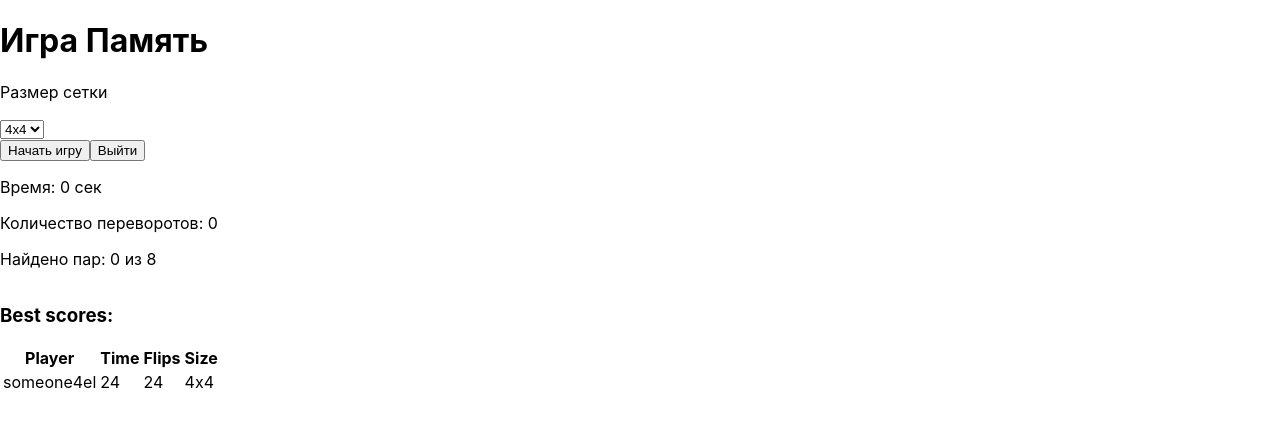
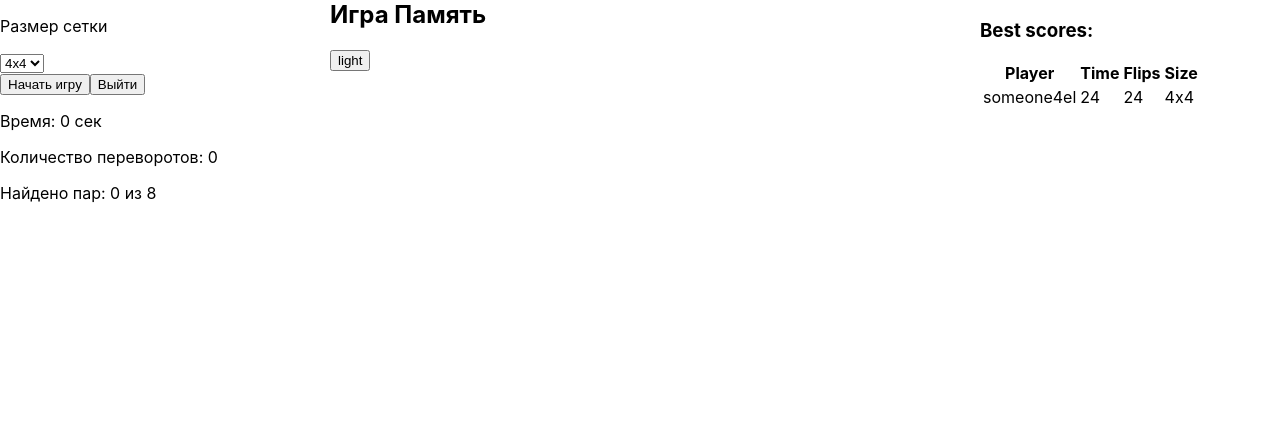
Before and after one commit to NoDanate/AngReact_Project, a React (Create React App) app in the folder prjct/: page / in a window 1280 px wide. Shown: the top 426 px of the page. Built offline with nearby package versions, Linux system fonts and the light colour scheme.

Commit message:
new style!!!

```diff
--- a/prjct/src/App.css
+++ b/prjct/src/App.css
@@ -1,38 +1,37 @@
-.App {
-  text-align: center;
+.memory-game{
+  margin: 0;
+  display: grid;
+  grid-template-columns: 25% 50% 25%;
+  grid-template-rows: 1fr;
+  row-gap: 10px;
+  column-gap: 10px;
 }
 
-.App-logo {
-  height: 40vmin;
-  pointer-events: none;
+.light{
+  background-color: white;
+  color: black;
 }
-
-@media (prefers-reduced-motion: no-preference) {
-  .App-logo {
-    animation: App-logo-spin infinite 20s linear;
-  }
-}
-
-.App-header {
-  background-color: #282c34;
-  min-height: 100vh;
-  display: flex;
-  flex-direction: column;
-  align-items: center;
-  justify-content: center;
-  font-size: calc(10px + 2vmin);
+.dark{
+  background-color: black;
   color: white;
 }
 
-.App-link {
-  color: #61dafb;
+h1{
+  margin-top: 0;
 }
 
-@keyframes App-logo-spin {
-  from {
-    transform: rotate(0deg);
-  }
-  to {
-    transform: rotate(360deg);
-  }
+.center {
+  grid-column: 2;
+  grid-row: 1;
+  display: grid;
 }
+
+.left{
+  grid-column: 1;
+  grid-row: 1;
+}
+
+.right{
+  grid-column: 3;
+  grid-row: 1
+}
--- a/prjct/src/App.js
+++ b/prjct/src/App.js
@@ -114,28 +114,12 @@ function App() {
 
 
   return (
-      <div className='memory-game'>
+      <div className={`memory-game ${darkMode ? 'dark' : 'light'}`}>
+        <section className="center">
+        <div className="game-header">
         <h1>Игра Память</h1>
-        <div>
-          <p>Размер сетки</p>
-          <select
-              value={gridSize}
-              onChange={(e) => setGridSize(Number(e.target.value))}
 
-          >
-            <option value='4'>4x4</option>
-            <option value='6'>6x6</option>
-          </select>
-        </div>
-        <button onClick={initGame}>
-          {gameStarted ? 'Игра начата' : 'Начать игру'}
-        </button>
-        <button onClick={''}>Выйти</button>
-
-        <div className='game-stats'>
-          <p>Время: {gameTime} ceк</p>
-          <p>Количество переворотов: {flips}</p>
-          <p>Найдено пар: {solved.length / 2} из {(gridSize * gridSize) / 2}</p>
+        <button onClick={() => setDark(!darkMode)}>{darkMode ? 'dark' : 'light'}</button>
         </div>
 
         <div className='game-section' style={{display:"grid", gridTemplateColumns: `repeat(${gridSize}, 1fr)`}}>
@@ -152,19 +136,48 @@ function App() {
           <p>Вы завершили игру за {gameTime} секунд и {flips} ходов!</p>
           <button onClick={initGame}>Играть снова</button>
         </div>)}
+        </section>
 
+        <section className="left">
+          <div className="game-controls">
+            <div>
+              <p>Размер сетки</p>
+              <select
+                  value={gridSize}
+                  onChange={(e) => setGridSize(Number(e.target.value))}
+
+              >
+                <option value='4'>4x4</option>
+                <option value='6'>6x6</option>
+              </select>
+            </div>
+            <button onClick={initGame}>
+              {gameStarted ? 'Игра начата' : 'Начать игру'}
+            </button>
+            <button onClick={''}>Выйти</button>
+          </div>
+
+          <div className='game-stats'>
+            <p>Время: {gameTime} ceк</p>
+            <p>Количество переворотов: {flips}</p>
+            <p>Найдено пар: {solved.length / 2} из {(gridSize * gridSize) / 2}</p>
+          </div>
+        </section>
+
+
+
+
+        <section className="right">
         <div className="high-scores">
           <h3>Best scores:</h3>
           <table>
-            <thead>
-
+              <tbody>
+              <tr>
                 <th>Player</th>
                 <th>Time</th>
                 <th>Flips</th>
                 <th>Size</th>
-
-            </thead>
-            <tbody>
+              </tr>
               <tr>
                 <td>
                   someone4el
@@ -177,9 +190,10 @@ function App() {
                 </td>
                 <td>4x4</td>
               </tr>
-            </tbody>
+              </tbody>
           </table>
         </div>
+        </section>
       </div>
   );
 }
--- a/prjct/src/index.css
+++ b/prjct/src/index.css
@@ -1,5 +1,6 @@
 body {
   margin: 0;
+  padding: 0;
   font-family: -apple-system, BlinkMacSystemFont, 'Segoe UI', 'Roboto', 'Oxygen',
     'Ubuntu', 'Cantarell', 'Fira Sans', 'Droid Sans', 'Helvetica Neue',
     sans-serif;
```
